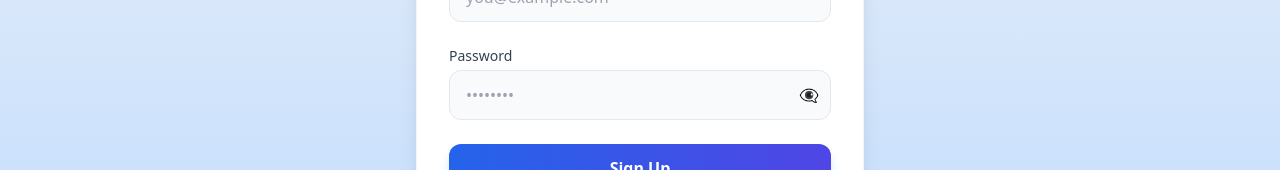
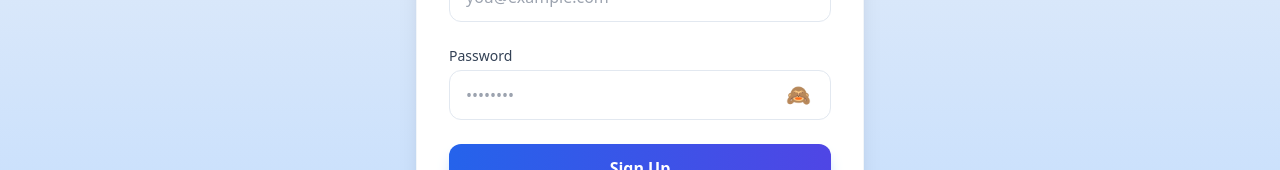
Before and after one commit to Basha2120/Skill-Sphere, a React (Vite) app: page /register in a window 1280 px wide. Shown: the part 421-591 px from the top of the page. Built offline with nearby package versions, Linux system fonts and the light colour scheme; no server answers.

Commit message:
fix: improve auth UI and fix password toggle

```diff
--- a/src/pages/Login.jsx
+++ b/src/pages/Login.jsx
@@ -49,7 +49,7 @@ const Login = () => {
                             required
                             value={email}
                             onChange={(e) => setEmail(e.target.value)}
-                            className="w-full px-4 py-3 rounded-xl border border-slate-200 dark:border-slate-700 bg-slate-50 dark:bg-slate-900 focus:ring-2 focus:ring-blue-500 focus:border-transparent transition-all outline-none"
+                            className="w-full px-4 py-3 rounded-xl border border-slate-200 dark:border-slate-700 bg-white dark:bg-slate-700 text-slate-900 dark:text-white focus:ring-2 focus:ring-blue-500 focus:border-transparent transition-all outline-none"
                             placeholder="you@example.com"
                         />
                     </div>
@@ -64,15 +64,16 @@ const Login = () => {
                                 required
                                 value={password}
                                 onChange={(e) => setPassword(e.target.value)}
-                                className="w-full px-4 py-3 rounded-xl border border-slate-200 dark:border-slate-700 bg-slate-50 dark:bg-slate-900 focus:ring-2 focus:ring-blue-500 focus:border-transparent transition-all outline-none"
+                                className="w-full px-4 py-3 rounded-xl border border-slate-200 dark:border-slate-700 bg-white dark:bg-slate-700 text-slate-900 dark:text-white focus:ring-2 focus:ring-blue-500 focus:border-transparent transition-all outline-none"
                                 placeholder="••••••••"
                             />
                             <button
                                 type="button"
                                 onClick={() => setShowPassword(!showPassword)}
-                                className="absolute right-3 top-1/2 -translate-y-1/2 text-slate-400 hover:text-slate-600 focus:outline-none"
+                                className="absolute right-3 top-1/2 -translate-y-1/2 px-2 py-1 text-xl hover:bg-slate-100 dark:hover:bg-slate-600 rounded-lg transition-colors focus:outline-none z-20"
+                                aria-label={showPassword ? "Hide password" : "Show password"}
                             >
-                                {showPassword ? "👁️" : "👁️‍🗨️"}
+                                {showPassword ? "👁️" : "🙈"}
                             </button>
                         </div>
                     </div>
--- a/src/pages/Register.jsx
+++ b/src/pages/Register.jsx
@@ -50,7 +50,7 @@ const Register = () => {
                             required
                             value={name}
                             onChange={(e) => setName(e.target.value)}
-                            className="w-full px-4 py-3 rounded-xl border border-slate-200 dark:border-slate-700 bg-slate-50 dark:bg-slate-900 focus:ring-2 focus:ring-blue-500 focus:border-transparent transition-all outline-none"
+                            className="w-full px-4 py-3 rounded-xl border border-slate-200 dark:border-slate-700 bg-white dark:bg-slate-700 text-slate-900 dark:text-white focus:ring-2 focus:ring-blue-500 focus:border-transparent transition-all outline-none"
                             placeholder="John Doe"
                         />
                     </div>
@@ -64,7 +64,7 @@ const Register = () => {
                             required
                             value={email}
                             onChange={(e) => setEmail(e.target.value)}
-                            className="w-full px-4 py-3 rounded-xl border border-slate-200 dark:border-slate-700 bg-slate-50 dark:bg-slate-900 focus:ring-2 focus:ring-blue-500 focus:border-transparent transition-all outline-none"
+                            className="w-full px-4 py-3 rounded-xl border border-slate-200 dark:border-slate-700 bg-white dark:bg-slate-700 text-slate-900 dark:text-white focus:ring-2 focus:ring-blue-500 focus:border-transparent transition-all outline-none"
                             placeholder="you@example.com"
                         />
                     </div>
@@ -79,15 +79,16 @@ const Register = () => {
                                 required
                                 value={password}
                                 onChange={(e) => setPassword(e.target.value)}
-                                className="w-full px-4 py-3 rounded-xl border border-slate-200 dark:border-slate-700 bg-slate-50 dark:bg-slate-900 focus:ring-2 focus:ring-blue-500 focus:border-transparent transition-all outline-none"
+                                className="w-full px-4 py-3 rounded-xl border border-slate-200 dark:border-slate-700 bg-white dark:bg-slate-700 text-slate-900 dark:text-white focus:ring-2 focus:ring-blue-500 focus:border-transparent transition-all outline-none"
                                 placeholder="••••••••"
                             />
                             <button
                                 type="button"
                                 onClick={() => setShowPassword(!showPassword)}
-                                className="absolute right-3 top-1/2 -translate-y-1/2 text-slate-400 hover:text-slate-600 focus:outline-none"
+                                className="absolute right-3 top-1/2 -translate-y-1/2 px-2 py-1 text-xl hover:bg-slate-100 dark:hover:bg-slate-600 rounded-lg transition-colors focus:outline-none z-20"
+                                aria-label={showPassword ? "Hide password" : "Show password"}
                             >
-                                {showPassword ? "👁️" : "👁️‍🗨️"}
+                                {showPassword ? "👁️" : "🙈"}
                             </button>
                         </div>
                     </div>
```
